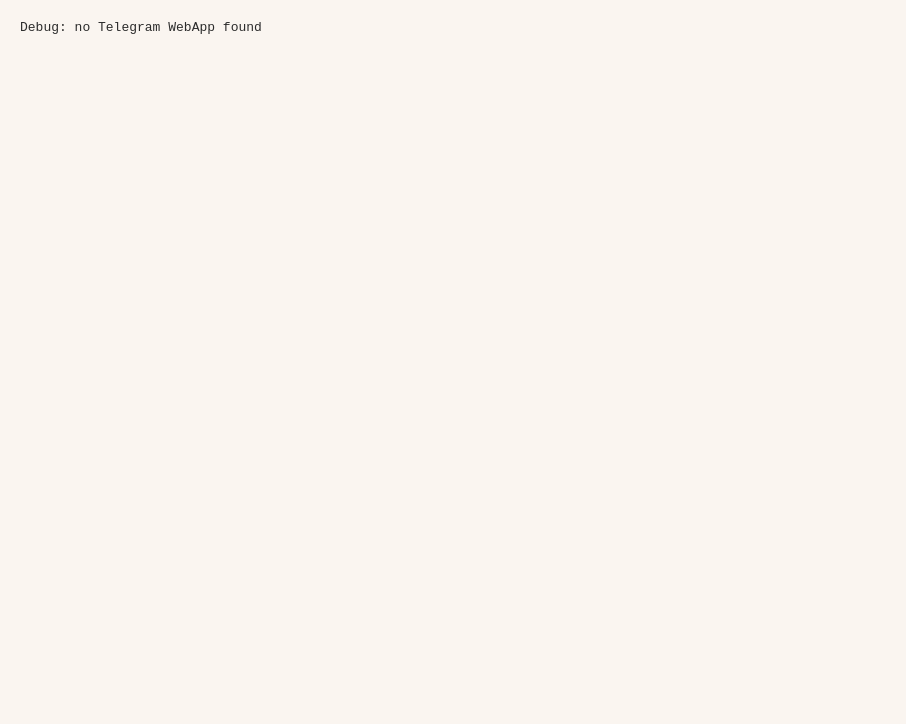
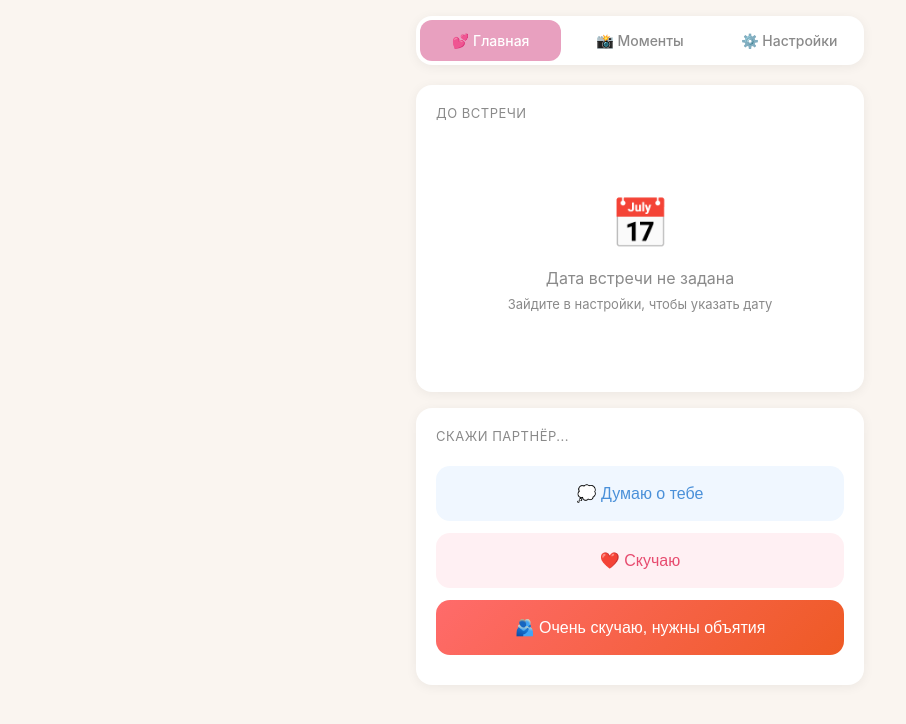
Before and after one commit to Trapanuer/us, a React (Vite) app in the folder frontend/: page / in a window 1280 px wide. Shown: the top 724 px of the page, without its empty margins (0-906 px from the left). Built offline with nearby package versions, Linux system fonts and the light colour scheme; no server answers.

Commit message:
test: remove telegram auth for debugging

```diff
--- a/frontend/src/App.jsx
+++ b/frontend/src/App.jsx
@@ -8,41 +8,7 @@ import "./App.css";
 const API_URL = import.meta.env.VITE_API_URL || "http://localhost:3001";
 
 export default function App() {
-  const [user, setUser] = useState(null);
-  const [debug, setDebug] = useState("starting");
-
-  useEffect(() => {
-    try {
-      const tg = window.Telegram?.WebApp;
-      if (!tg) {
-        setDebug("no Telegram WebApp found");
-        return;
-      }
-      setDebug("Telegram found, ready=" + tg.initDataUnsafe?.user?.id);
-      tg.ready();
-      tg.expand();
-      setUser(tg.initDataUnsafe?.user || null);
-      setDebug("user=" + JSON.stringify(tg.initDataUnsafe?.user));
-    } catch (e) {
-      setDebug("error: " + e.message);
-    }
-  }, []);
-
-  if (debug.includes("error") || debug.includes("no Telegram")) {
-    return (
-      <div style={{ padding: 20, fontFamily: "monospace", whiteSpace: "pre-wrap" }}>
-        Debug: {debug}
-      </div>
-    );
-  }
-
-  if (!user) {
-    return (
-      <div style={{ padding: 20, fontFamily: "monospace", whiteSpace: "pre-wrap" }}>
-        Debug: {debug}
-      </div>
-    );
-  }
+  const [user, setUser] = useState({ id: "test", first_name: "Тест" });
 
   return (
     <HashRouter>
```
